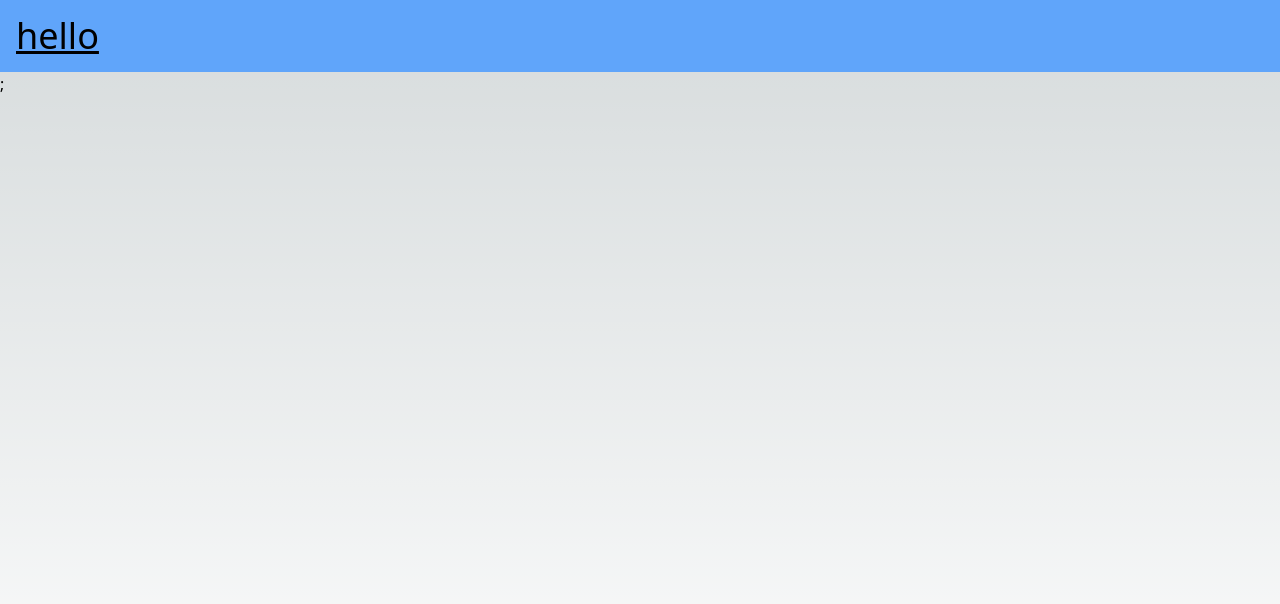
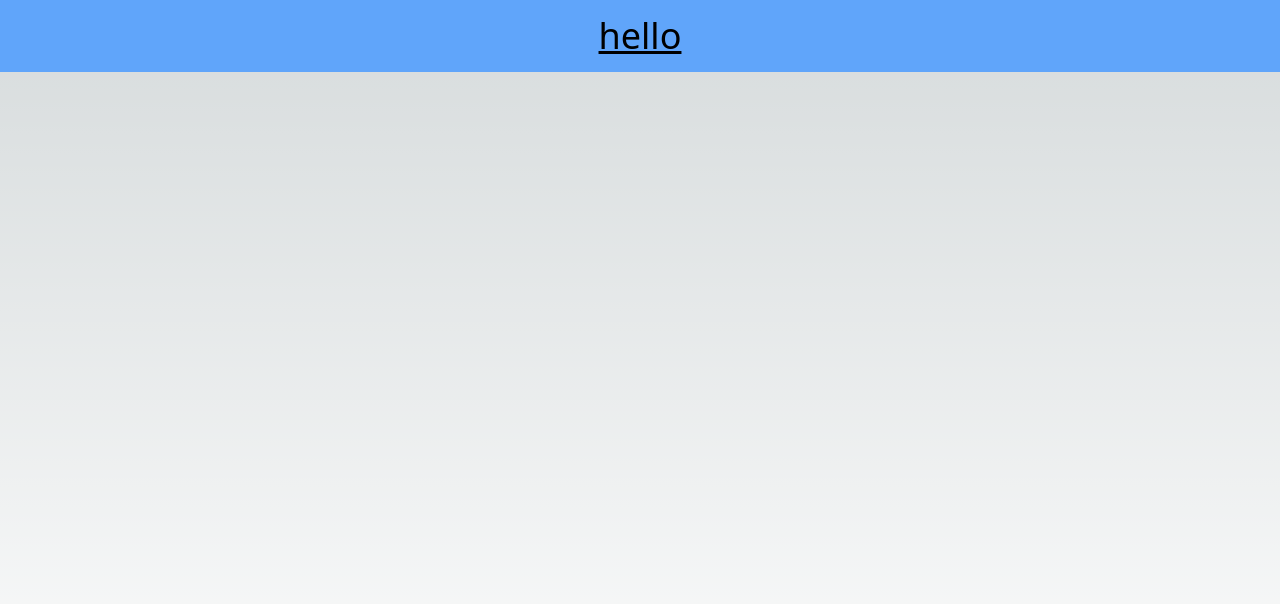
Before and after one commit to Aadarsh805/100daysofcode-tracker, a Next.js app: page / in a window 1280 px wide. Shown: the top 604 px of the page. Built offline with nearby package versions, Linux system fonts and the light colour scheme.

Commit message:
deps installed

```diff
--- a/app/page.tsx
+++ b/app/page.tsx
@@ -1,7 +1,7 @@
 export default function Home() {
   return (
     <div className="h-screen">
-      <p className="text-4xl bg-blue-400 p-4 underline">hello</p>;
+      <p className="text-4xl bg-blue-400 p-4 underline text-center">hello</p>
     </div>
   );
 }
```
Also changed, not shown: package.json (+12 -1 lines), 1 other file (tests, documents, lock files or other folders).
